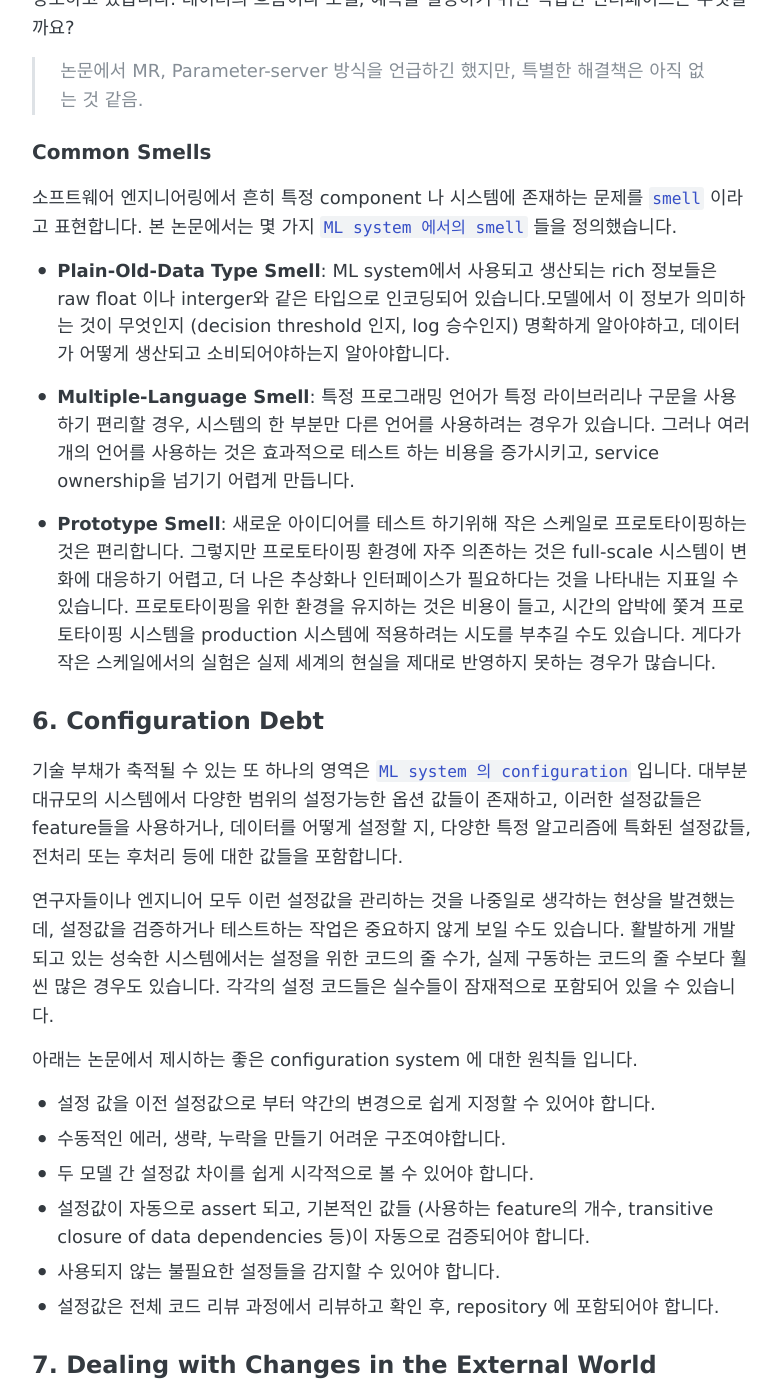
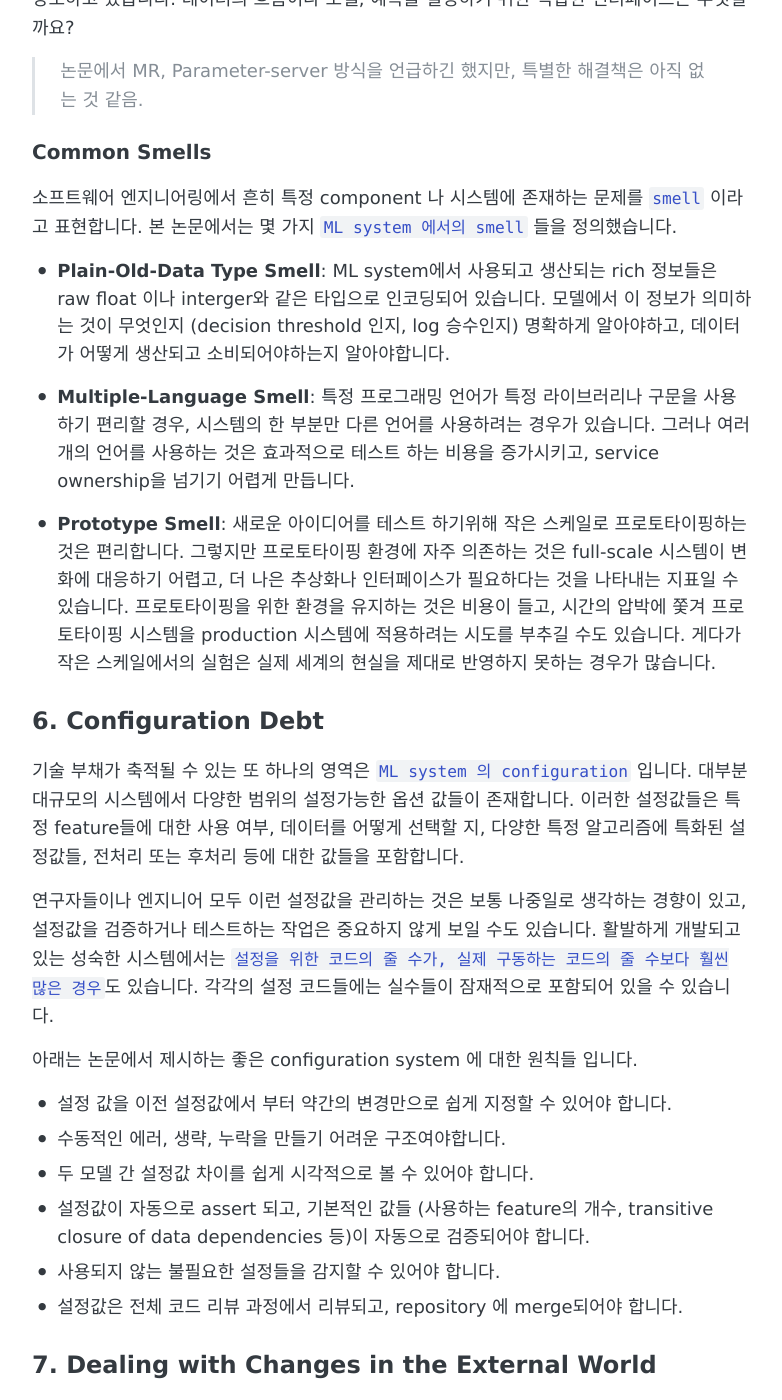
Before and after one commit to inahjeon/inahjeon.github.io, a Jekyll site: the page built from _posts/2020-02-16-technical-dept-in-ml-systms.md, in a window 1280 px wide and 1400 px high, scrolled down 7077 px. Shown: the whole window, without its empty margins (248-1030 px from the left). Built offline with Jekyll 4.4.1, drawn with Linux system fonts in a browser that asks for light colours; some of the changed text lies outside the part shown.

Commit message:
Fix typo

```diff
--- a/_posts/2020-02-16-technical-dept-in-ml-systms.md
+++ b/_posts/2020-02-16-technical-dept-in-ml-systms.md
@@ -147,7 +147,7 @@ Glue code 와 pipeline jungle 현상은 `research 와 engineering 의 역할이
 
 소프트웨어 엔지니어링에서 흔히 특정 component 나 시스템에 존재하는 문제를 `smell` 이라고 표현합니다. 본 논문에서는 몇 가지 `ML system 에서의 smell` 들을 정의했습니다.
 
-- **Plain-Old-Data Type Smell**: ML system에서 사용되고 생산되는 rich 정보들은 raw float 이나 interger와 같은 타입으로 인코딩되어 있습니다.모델에서 이 정보가 의미하는 것이 무엇인지 (decision threshold 인지, log 승수인지) 명확하게 알아야하고, 데이터가 어떻게 생산되고 소비되어야하는지 알아야합니다.
+- **Plain-Old-Data Type Smell**: ML system에서 사용되고 생산되는 rich 정보들은 raw float 이나 interger와 같은 타입으로 인코딩되어 있습니다. 모델에서 이 정보가 의미하는 것이 무엇인지 (decision threshold 인지, log 승수인지) 명확하게 알아야하고, 데이터가 어떻게 생산되고 소비되어야하는지 알아야합니다.
 
 - **Multiple-Language Smell**: 특정 프로그래밍 언어가 특정 라이브러리나 구문을 사용하기 편리할 경우, 시스템의 한 부분만 다른 언어를 사용하려는 경우가 있습니다. 그러나 여러 개의 언어를 사용하는 것은 효과적으로 테스트 하는 비용을 증가시키고, service ownership을 넘기기 어렵게 만듭니다.
 
@@ -155,18 +155,18 @@ Glue code 와 pipeline jungle 현상은 `research 와 engineering 의 역할이
 
 ## 6. Configuration Debt
 
-기술 부채가 축적될 수 있는 또 하나의 영역은 `ML system 의 configuration` 입니다. 대부분 대규모의 시스템에서 다양한 범위의 설정가능한 옵션 값들이 존재하고, 이러한 설정값들은 feature들을 사용하거나, 데이터를 어떻게 설정할 지, 다양한 특정 알고리즘에 특화된 설정값들, 전처리 또는 후처리 등에 대한 값들을 포함합니다.
+기술 부채가 축적될 수 있는 또 하나의 영역은 `ML system 의 configuration` 입니다. 대부분 대규모의 시스템에서 다양한 범위의 설정가능한 옵션 값들이 존재합니다. 이러한 설정값들은 특정 feature들에 대한 사용 여부, 데이터를 어떻게 선택할 지, 다양한 특정 알고리즘에 특화된 설정값들, 전처리 또는 후처리 등에 대한 값들을 포함합니다.
 
-연구자들이나 엔지니어 모두 이런 설정값을 관리하는 것을 나중일로 생각하는 현상을 발견했는데, 설정값을 검증하거나 테스트하는 작업은 중요하지 않게 보일 수도 있습니다. 활발하게 개발되고 있는 성숙한 시스템에서는 설정을 위한 코드의 줄 수가, 실제 구동하는 코드의 줄 수보다 훨씬 많은 경우도 있습니다. 각각의 설정 코드들은 실수들이 잠재적으로 포함되어 있을 수 있습니다.
+연구자들이나 엔지니어 모두 이런 설정값을 관리하는 것은 보통 나중일로 생각하는 경향이 있고, 설정값을 검증하거나 테스트하는 작업은 중요하지 않게 보일 수도 있습니다. 활발하게 개발되고 있는 성숙한 시스템에서는 `설정을 위한 코드의 줄 수가, 실제 구동하는 코드의 줄 수보다 훨씬 많은 경우`도 있습니다. 각각의 설정 코드들에는 실수들이 잠재적으로 포함되어 있을 수 있습니다.
 
 아래는 논문에서 제시하는 좋은 configuration system 에 대한 원칙들 입니다.
 
-- 설정 값을 이전 설정값으로 부터 약간의 변경으로 쉽게 지정할 수 있어야 합니다.
+- 설정 값을 이전 설정값에서 부터 약간의 변경만으로 쉽게 지정할 수 있어야 합니다.
 - 수동적인 에러, 생략, 누락을 만들기 어려운 구조여야합니다.
 - 두 모델 간 설정값 차이를 쉽게 시각적으로 볼 수 있어야 합니다.
 - 설정값이 자동으로 assert 되고, 기본적인 값들 (사용하는 feature의 개수, transitive closure of data dependencies 등)이 자동으로 검증되어야 합니다.
 - 사용되지 않는 불필요한 설정들을 감지할 수 있어야 합니다.
-- 설정값은 전체 코드 리뷰 과정에서 리뷰하고 확인 후, repository 에 포함되어야 합니다.
+- 설정값은 전체 코드 리뷰 과정에서 리뷰되고, repository 에 merge되어야 합니다.
 
 ## 7. Dealing with Changes in the External World
 
@@ -184,9 +184,9 @@ ML system에서 스팸 메일인지, 정상 메일인지 예측하여 표시하
 
 동작하고 있는 시스템에서 개별 component 들에 대해 unit test 및 end-to-end 테스트를 수행하는 것은 중요한 작업이지만, 변화하는 실 세계 환경에서 이러한 테스트들은 해당 시스템이 의도한 대로 잘 동작하고 있다는 것을 증명하기에는 불충분할 수 있습니다.
 
-장기적인 시스템 안정성에 대한 관점에서 자동화된 실시간 모니터링은 매우 중요합니다. 중요한 것은 `무엇을 모니터링 할 것인가?` 입니다. ML system 에서는 테스트 해야하는 값이 명확하게 주어지는 경우가 많습니다. 모니터링 해볼 좋은 시작점으로 아래의 요소들에 대해 제시합니다.
+장기적인 시스템 안정성에 대한 관점에서 자동화된 실시간 모니터링은 매우 중요합니다. 중요한 것은 `무엇을 모니터링 할 것인가?` 입니다. ML system 에서는 테스트 해야하는 값이 명확하게 주어지지 않는 경우가 많습니다. 본 논문에서는 모니터링 해야하는 시작점으로 아래의 요소들에 대해 제시합니다.
 
-- **[Prediction Bias](https://developers.google.com/machine-learning/crash-course/classification/prediction-bias)**: ML system 이 의도한 대로 잘 동작하고 있다면, 시스템에서 예측하는 label 의 분포가 관측한 label 의 분포가 동일해야합니다. `Prediction bias 를 측정하는 방안은 갑작스럽게 변경되는 외부의 변화를 감지하는데 유용`하게 쓸 수 있습니다. 다양한 차원에서 prediction bias를 나눔으로써, 이슈를 빠르게 분리하고, 자동화된 알림으로 사용할 수 있습니다.
+- **[Prediction Bias](https://developers.google.com/machine-learning/crash-course/classification/prediction-bias)**: ML system 이 의도한 대로 잘 동작하고 있다면, 시스템에서 예측하는 label 의 분포가 관측한 label 의 분포와 동일해야합니다. `Prediction bias 를 측정하는 방안은 갑작스럽게 변경되는 외부의 변화를 감지하는데 유용`하게 쓸 수 있습니다. 다양한 차원에서 prediction bias를 나눔으로써, 이슈를 빠르게 분리하고, 자동화된 알림으로 사용할 수 있습니다.
 
 - **Action Limits**: ML system 에서 스팸 문자를 마킹하는 등의 특정 동작을 수행하는 경우, `동작에 대한 limit을 설정하는 방법`은  sanity check 로 유용합니다. 만약 시스템에서 특정 동작에 대한 limit 을 넘어서는 경우, 자동 알림을 보내서 수동적으로 검사해볼 수 있습니다.
 
```
Also changed, not shown: other parts of _posts/2020-02-16-technical-dept-in-ml-systms.md (+2 -2 lines).
